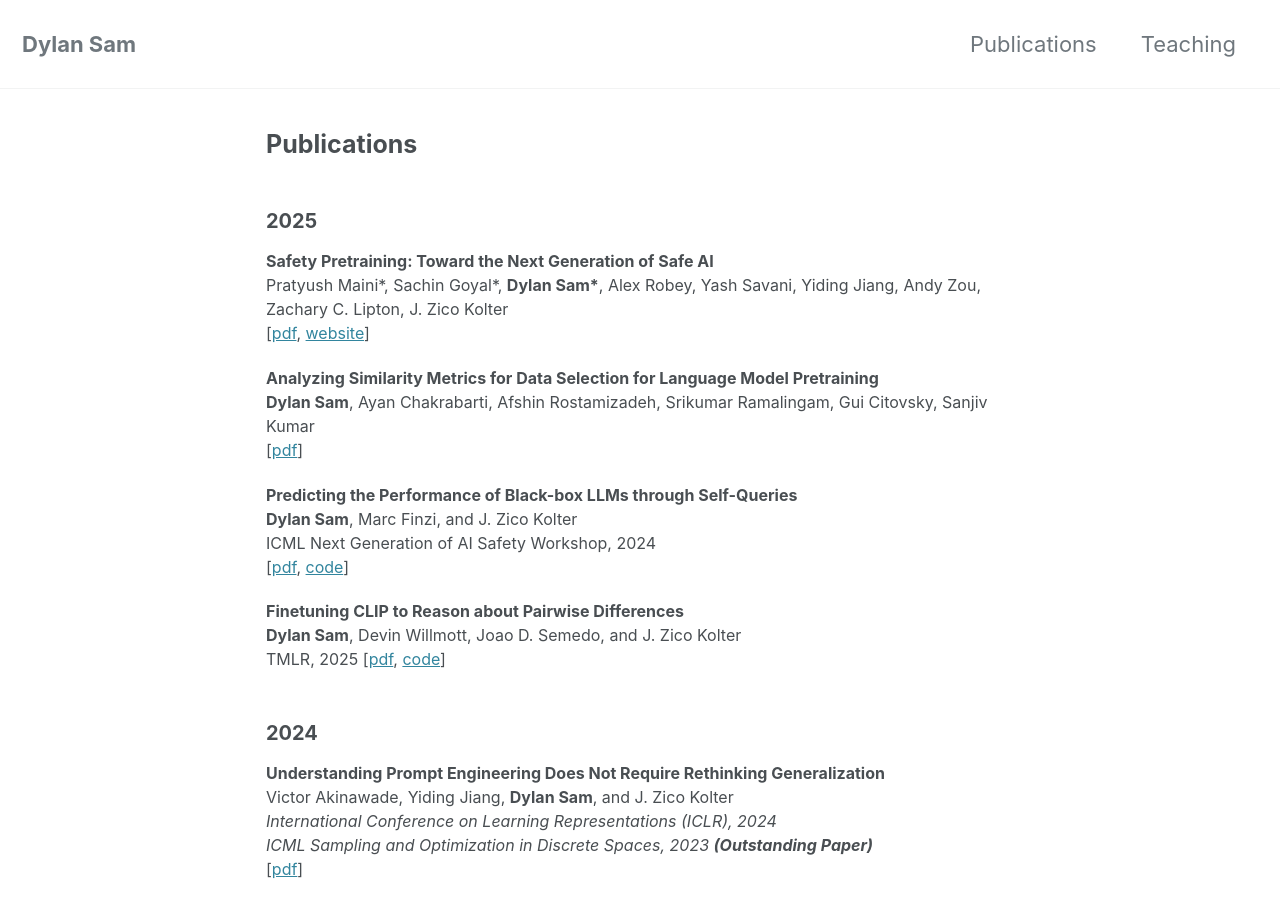
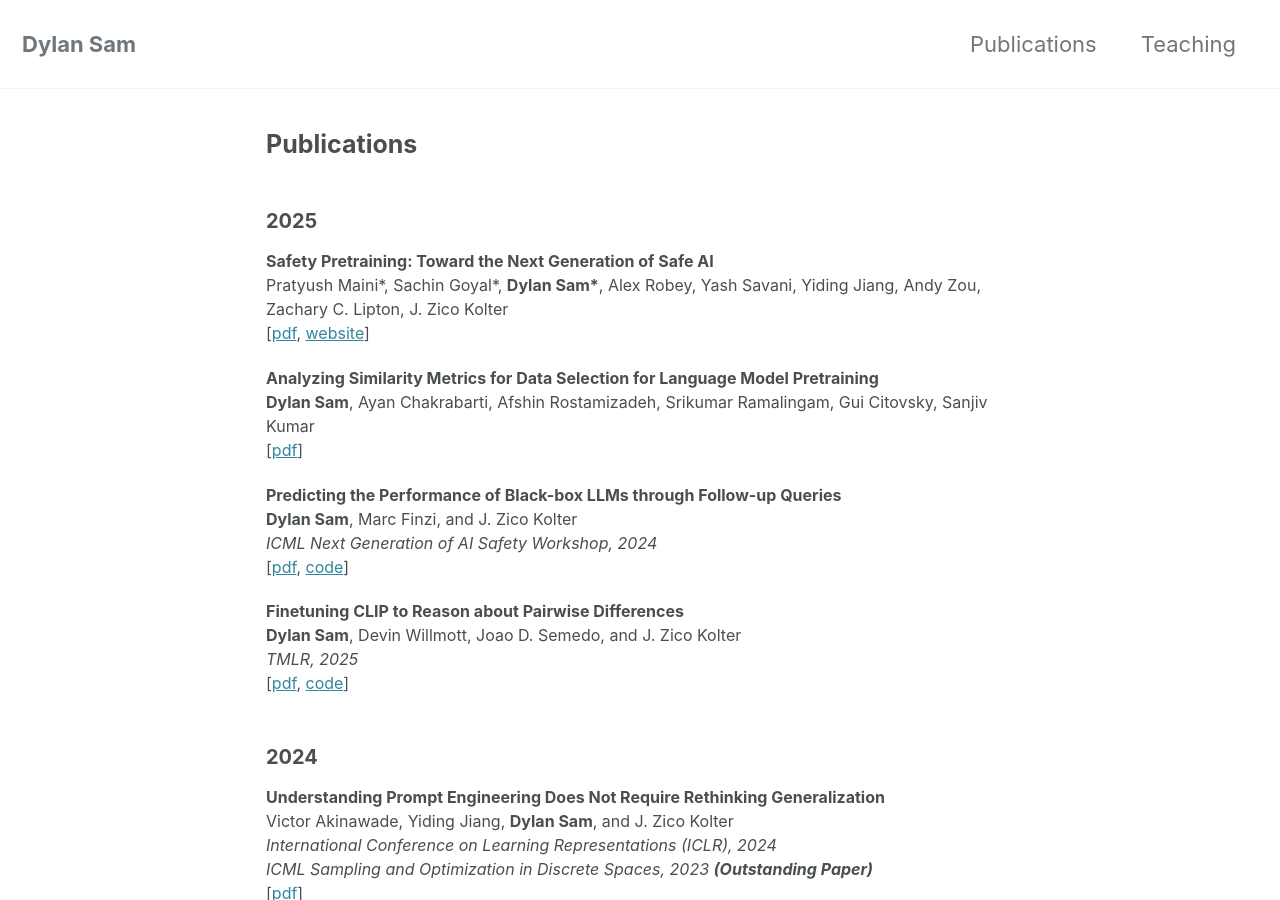
Before and after one commit to dsam99/dsam99.github.io, a Jekyll site: the page built from publications.md, in a window 1280 px wide and 900 px high. Built offline with Jekyll 4.4.1, drawn with Linux system fonts in a browser that asks for light colours; cached includes are drawn as plain includes; nearby versions of some CDN libraries; a style sheet for code colours, icons or effects is not loaded.

Commit message:
updating format

```diff
--- a/_layouts/publications.html
+++ b/_layouts/publications.html
@@ -19,9 +19,9 @@ author_profile: false
 				[<a href="h2402.13410ttp://arxiv.org/abs/2502.02494" target="_blank">pdf</a>]
 			</p>
 
-			<p class="title"> <b>Predicting the Performance of Black-box LLMs through Self-Queries</b><br>
+			<p class="title"> <b>Predicting the Performance of Black-box LLMs through Follow-up Queries</b><br>
 				<strong>Dylan Sam</strong>, Marc Finzi, and J. Zico Kolter<br>
-				ICML Next Generation of AI Safety Workshop, 2024 <br>
+				<i>ICML Next Generation of AI Safety Workshop, 2024</i> <br>
 				[<a href="https://arxiv.org/abs/2501.01558" target="_blank">pdf</a>, <a href="https://github.com/dsam99/QueRE" target="_blank">code</a>]
 			</p>
 
@@ -32,7 +32,7 @@ author_profile: false
  -->
 			<p class="title"> <b>Finetuning CLIP to Reason about Pairwise Differences </b><br>
 				<strong>Dylan Sam</strong>, Devin Willmott, Joao D. Semedo, and J. Zico Kolter<br>
-				TMLR, 2025
+				<i>TMLR, 2025</i> <br>
 				[<a href="https://arxiv.org/abs/2409.09721" target="_blank">pdf</a>, <a href="https://github.com/dsam99/pc_clip" target="_blank">code</a>]
 			</p>
 
```
